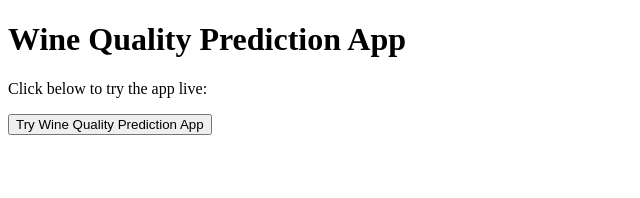
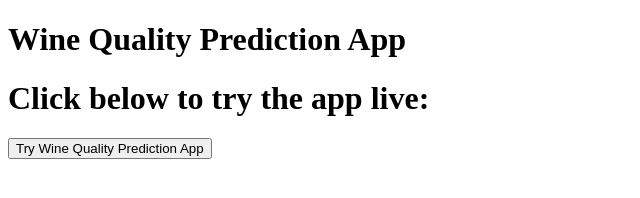
Before and after one commit to ShreyaaPatel/wine-quality-prediction, a plain HTML site: page index.html in a window 1280 px wide. Shown: the whole page, without its empty margins (0-640 px from the left). Drawn offline with Linux system fonts and the light colour scheme.

Commit message:
Update index.html

```diff
--- a/index.html
+++ b/index.html
@@ -7,7 +7,7 @@
 </head>
 <body>
     <h1>Wine Quality Prediction App</h1>
-    <p>Click below to try the app live:</p>
+    <h1>Click below to try the app live:</h1>
     <a href="https://wine-quality-prediction-nkr6l9zcz7oyvee49bssw8.streamlit.app/" target="_blank">
         <button>Try Wine Quality Prediction App</button>
     </a>
```
